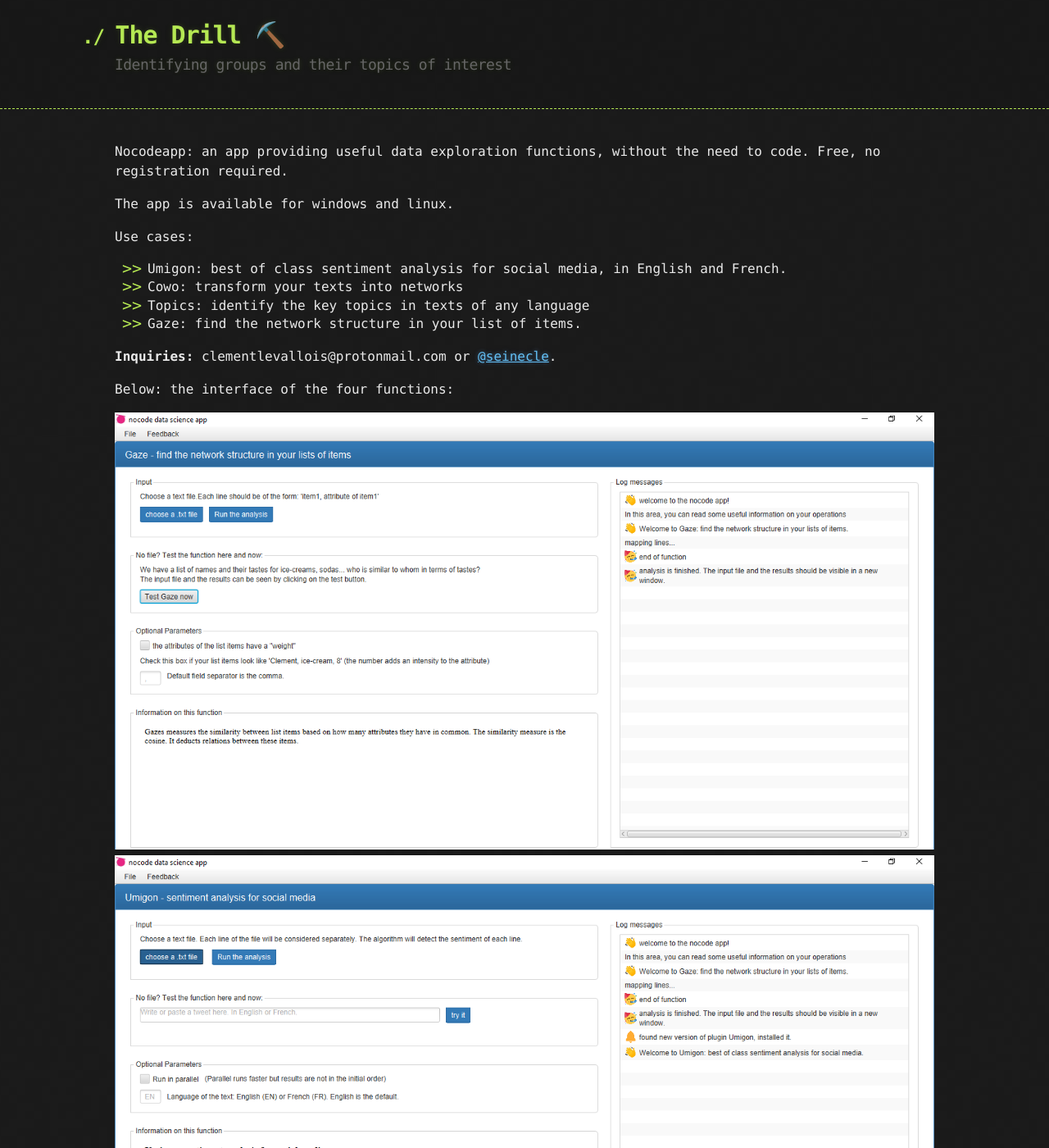
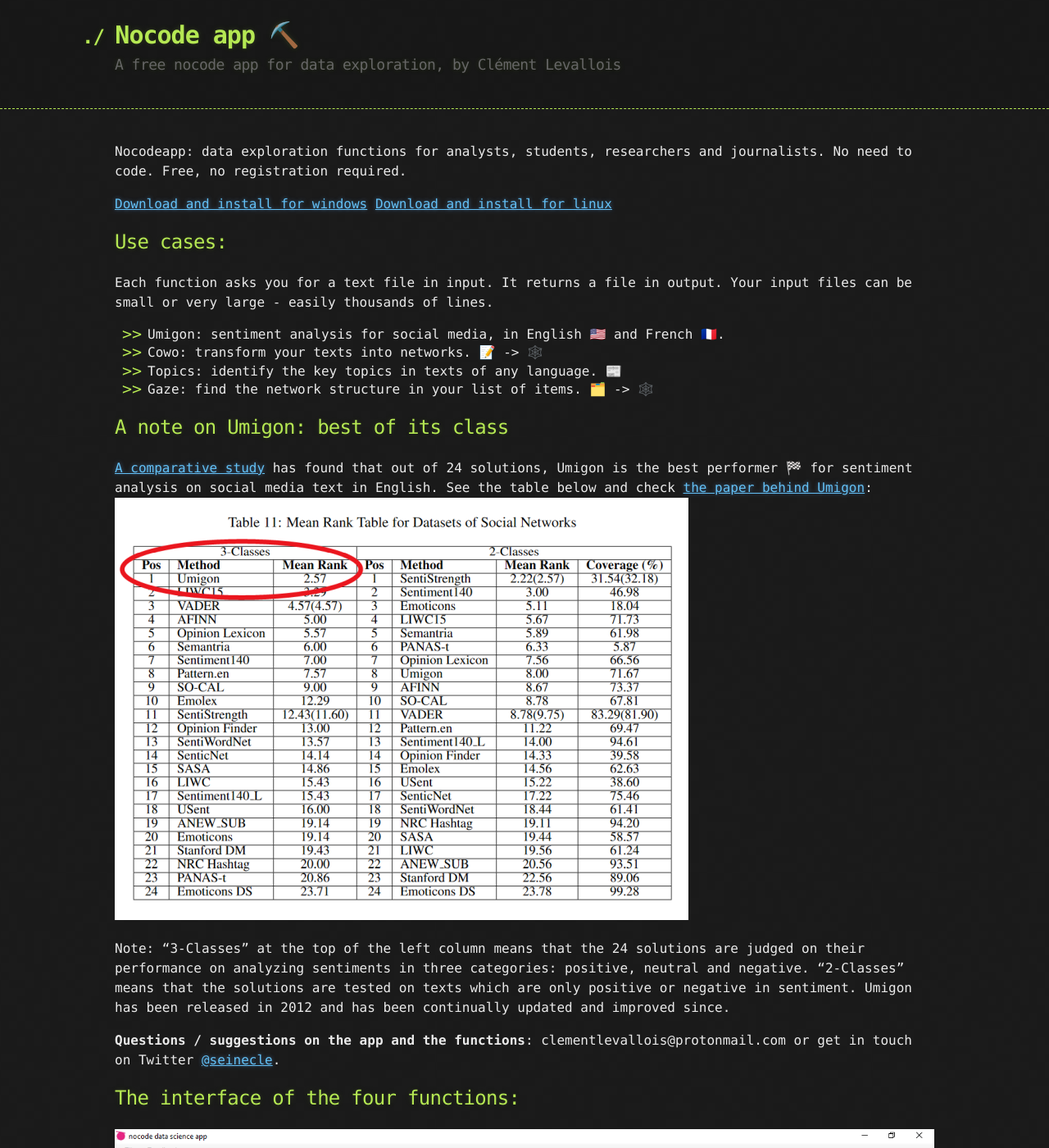
Before and after one commit to seinecle/nocodeapp-mods, a Jekyll site: the page built from docs/index.md, in a window 1280 px wide and 1400 px high. Shown: the whole window at 82% size. Built offline with Jekyll 4.4.1, drawn with Linux system fonts in a browser that asks for light colours; comment, search, counter and statistics services are not loaded; some of the changed text lies outside the part shown.

Commit message:
expanded the web page

```diff
--- a/docs/CNAME
+++ /dev/null
@@ -1 +0,0 @@
-exploreyourdata.com
--- a/docs/_config.yml
+++ b/docs/_config.yml
@@ -1,5 +1,5 @@
-title: The Drill ⛏️
-description: Identifying groups and their topics of interest
+title: Nocode app ⛏️
+description: A free nocode app for data exploration, by Clément Levallois
 show_downloads: false
 google_analytics:
 theme: jekyll-theme-hacker
--- a/docs/index.md
+++ b/docs/index.md
@@ -2,27 +2,48 @@
 layout: default
 ---
 
-Nocodeapp: an app providing useful data exploration functions, without the need to code. Free, no registration required.
+Nocodeapp: data exploration functions for analysts, students, researchers and journalists. No need to code. Free, no registration required.
 
-The app is available for windows and linux.
+[Download and install for windows](https://github.com/seinecle/nocodeapp-mods/releases/download/v.1.0.1.5/nocode-app-windows-1.0.msi)
+[Download and install for linux](https://github.com/seinecle/nocodeapp-mods/releases/download/v.1.0.1.5/nocode-app-linux_1.0-1_amd64.deb)
 
-Use cases:
+## Use cases:
 
-- Umigon: best of class sentiment analysis for social media, in English and French.
-- Cowo: transform your texts into networks
-- Topics: identify the key topics in texts of any language
-- Gaze: find the network structure in your list of items.
+Each function asks you for a text file in input. It returns a file in output. Your input files can be small or very large - easily thousands of lines.
 
-**Inquiries:** clementlevallois@protonmail.com or [@seinecle](http://twitter.com/seinecle).
+- Umigon: sentiment analysis for social media, in English 🇺🇸 and French 🇫🇷.
+- Cowo: transform your texts into networks. 📝 -> 🕸️
+- Topics: identify the key topics in texts of any language. 📰
+- Gaze: find the network structure in your list of items. 🗂️ -> 🕸️
 
-Below: the interface of the four functions:
+## A note on Umigon: best of its class
+[A comparative study](https://arxiv.org/abs/1512.01818) has found that out of 24 solutions, Umigon is the best performer 🏁 for sentiment analysis on social media text in English. See the table below and check [the paper behind Umigon](https://www.aclweb.org/anthology/S13-2068.pdf):
+![Umigon ranks first](./images/umigon-rank.png)
+
+Note: "3-Classes" at the top of the left column means that the 24 solutions are judged on their performance on analyzing sentiments in three categories: positive, neutral and negative. "2-Classes" means that the solutions are tested on texts which are only positive or negative in sentiment. Umigon has been released in 2012 and has been continually updated and improved since.
+
+**Questions / suggestions on the app and the functions**: clementlevallois@protonmail.com or get in touch on Twitter [@seinecle](http://twitter.com/seinecle).
+
+
+## The interface of the four functions:
 
 ![Gaze](./images/Gaze.png)
 ![Umigon](./images/Umigon.png)
 ![Topics](./images/Topics.png)
 ![Cowo](./images/Cowo.png)
 
-When installing the app on Windows, you will get a warning sign as Windows is really annoying with certificates. These are the screenshot you will encounter, and where you should click:
+When installing the app on Windows, you will get a warning sign as Windows is really annoying with certificates. These are the screenshots you will encounter, and where you should click:
 
 ![Warning 1](./images/warning_1.png)
 ![Warning 2](./images/warning_2.png)
+
+## Acknowledgments
+This app leverages these open source projects of the Java ecosystem:
+
+- [JavaFX](https://openjfx.io/)
+- [controlsfx](https://github.com/controlsfx/controlsfx/wiki/ControlsFX-Features)
+- [bootstrapfx](https://github.com/kordamp/bootstrapfx)
+- [Update4J](https://github.com/update4j/update4j)
+- [Colt](https://dst.lbl.gov/ACSSoftware/colt/)
+- [Gephi](https://gephi.org/)
+- [Apache NetBeans](https://netbeans.apache.org/)
```
Also changed, not shown: docs/images/umigon-rank_data.xml (added, +77 -0 lines), docs/index-2.md (deleted, +0 -123 lines), docs/index-fr.md (deleted, +0 -20 lines), docs/images/umigon-rank.png (added).
